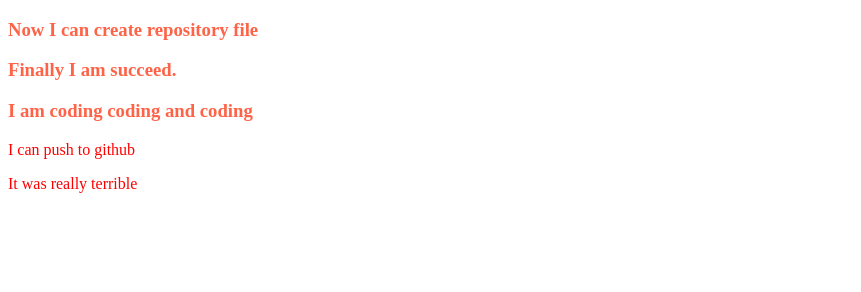
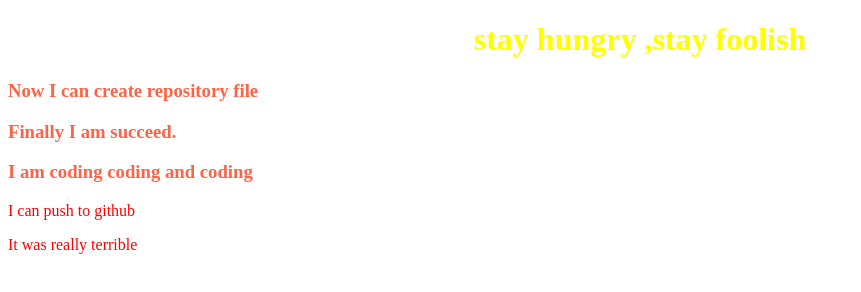
Before and after one commit to dinislamweb/real, a plain HTML site: page index.html in a window 1280 px wide. Shown: the whole page, without its empty margins (0-861 px from the left). Drawn offline with Linux system fonts and the light colour scheme.

Commit message:
h1 style

```diff
--- a/index.html
+++ b/index.html
@@ -8,6 +8,7 @@
     <link rel="stylesheet" href="style.css">
 </head>
 <body>
+    <h1 align="center">stay hungry ,stay foolish</h1>
     <h3>Now I can create repository file</h3>
     <h3>Finally I am succeed.</h3>
     <h3>I am coding coding and coding</h3>
--- a/style.css
+++ b/style.css
@@ -4,3 +4,6 @@ p{
 h3{
     color: tomato;
 }
+h1{
+    color: yellow;
+}
```
